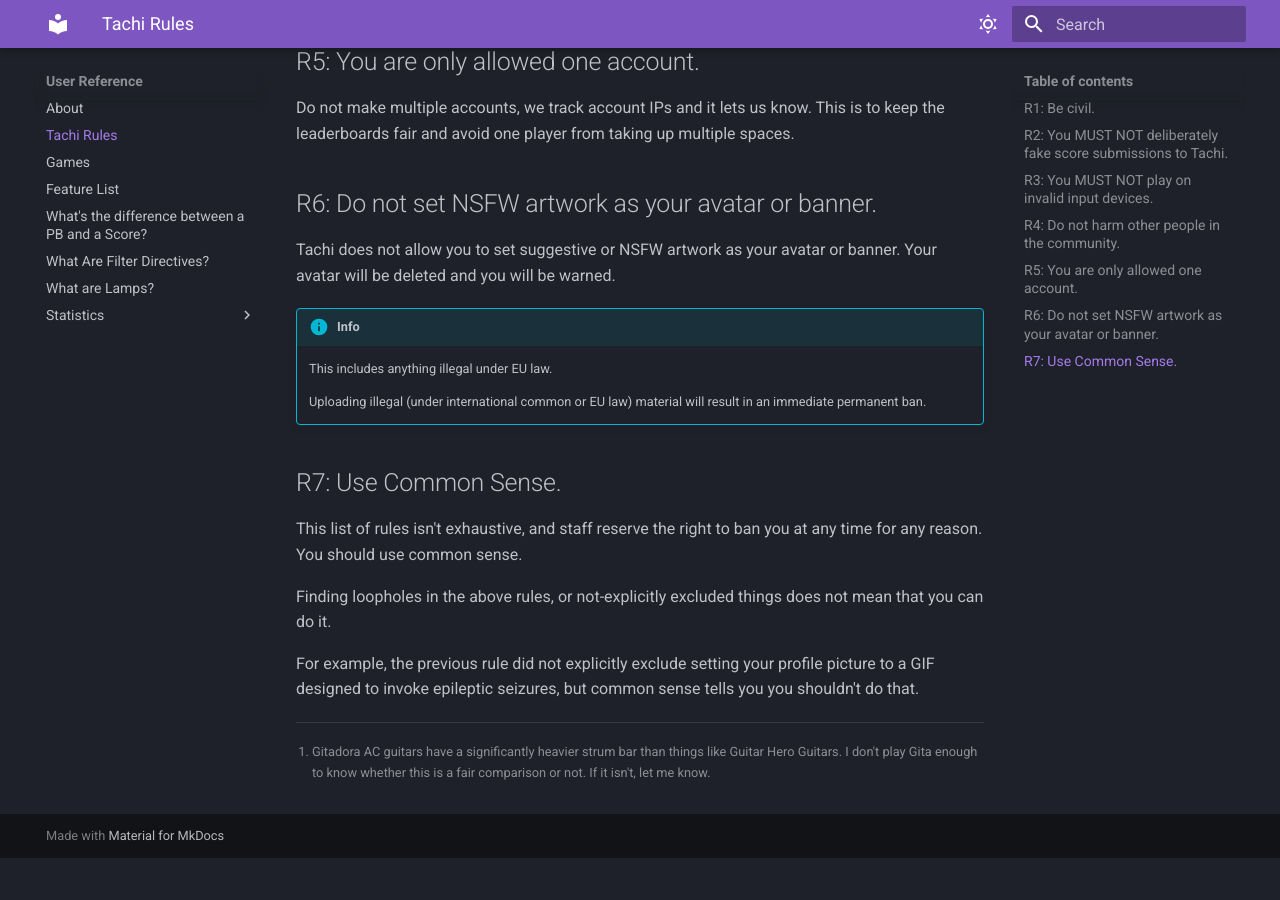
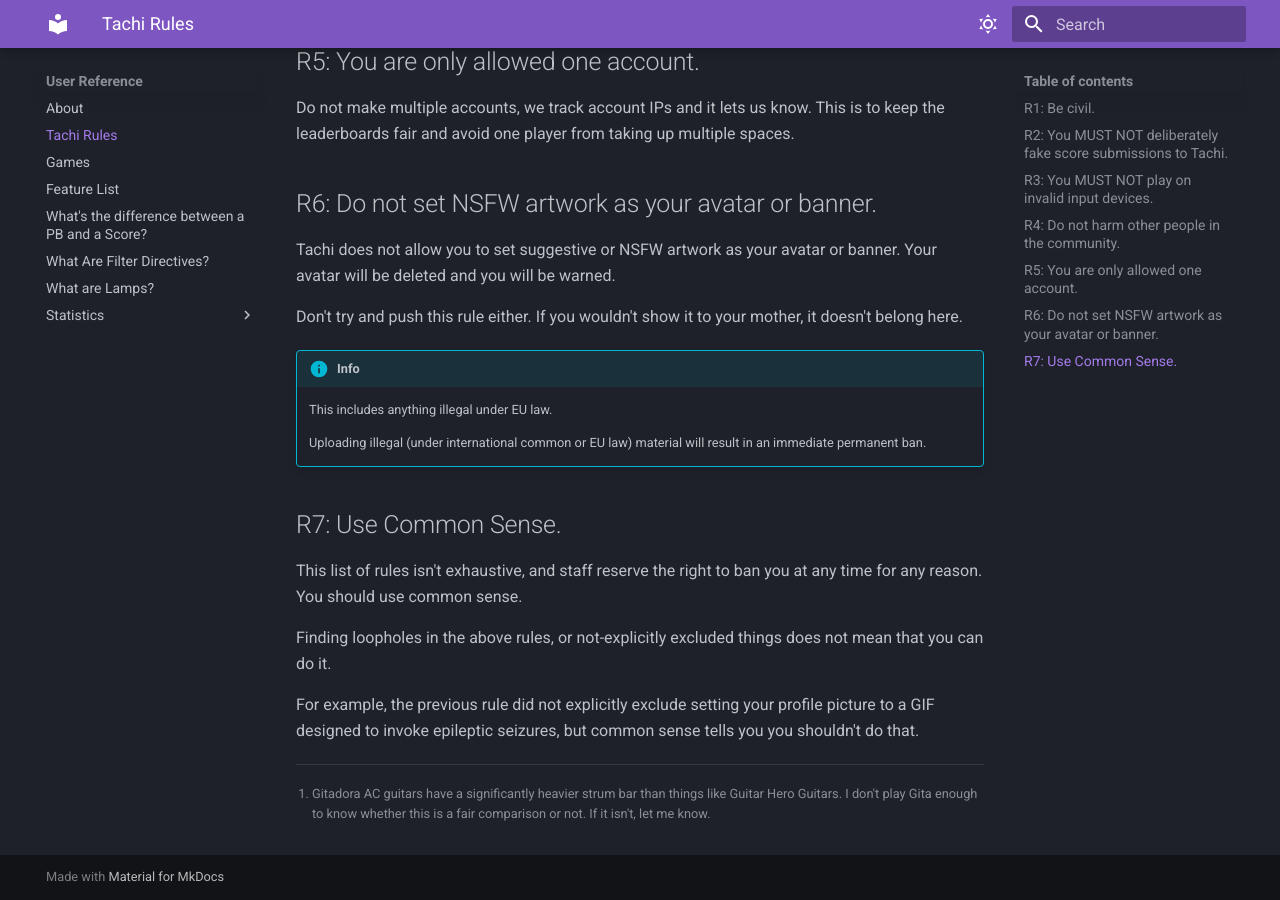
Before and after one commit to zkrising/Tachi, an MkDocs documentation site: the page built from docs/docs/user/rules.md, in a window 1280 px wide and 900 px high, scrolled down 3229 px. Built offline with MkDocs 1.6.1 and Material for MkDocs 9.7.7, drawn with Linux system fonts in a browser that asks for light colours; before the commit the page ends 4087 px from its top, so only the background shows below that.

Commit message:
Add "don't be that guy" to the NSFW rules

```diff
--- a/docs/docs/user/rules.md
+++ b/docs/docs/user/rules.md
@@ -128,6 +128,9 @@
 artwork as your avatar or banner. Your avatar will be
 deleted and you will be warned.
 
+Don't try and push this rule either. If you wouldn't
+show it to your mother, it doesn't belong here.
+
 !!! info
 	This includes anything illegal under EU law.
 
```
Also changed, not shown: docs/docs/codebase/setup/setup.md (+1 -1 lines).
